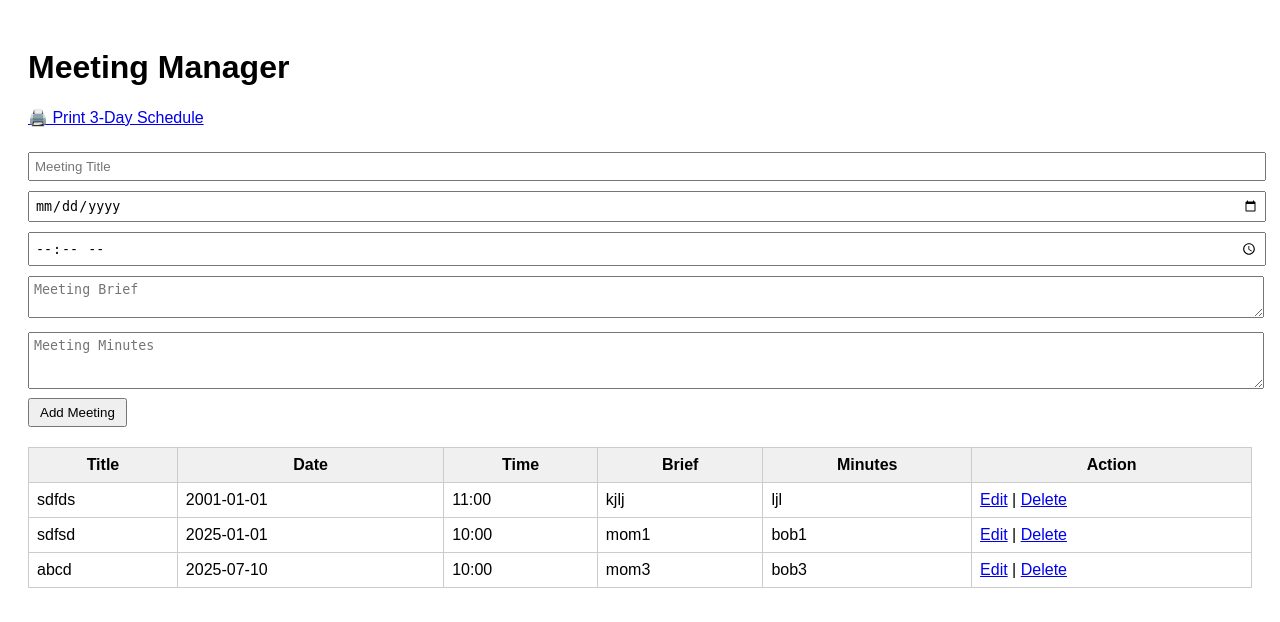
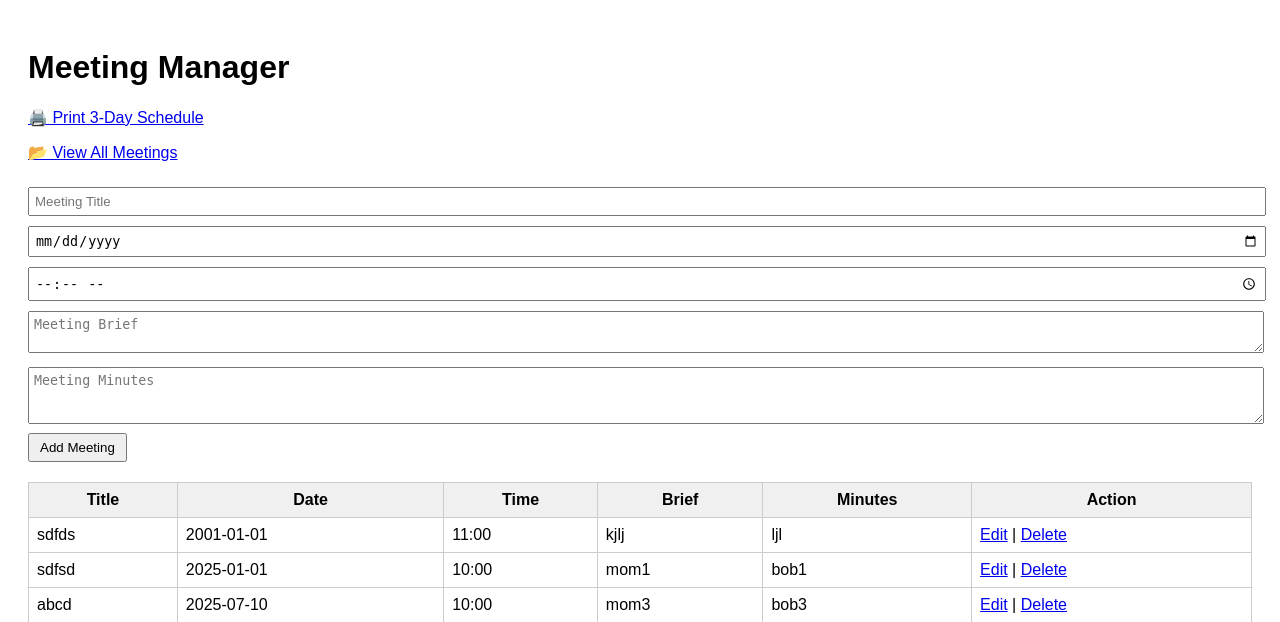
Before and after one commit to thisisonlyforspams/meeting, a Flask app: page / in a window 1280 px wide. Shown: the top 622 px of the page. Run offline with Flask 3, Linux system fonts and the light colour scheme.

Commit message:
Update index.html

```diff
--- a/templates/index.html
+++ b/templates/index.html
@@ -15,6 +15,7 @@
 <body>
     <h1>Meeting Manager</h1>
     <p><a href="/print">🖨️ Print 3-Day Schedule</a></p>
+    <p><a href="/view">📂 View All Meetings</a></p>
 
 
     <div class="form-section">
```
